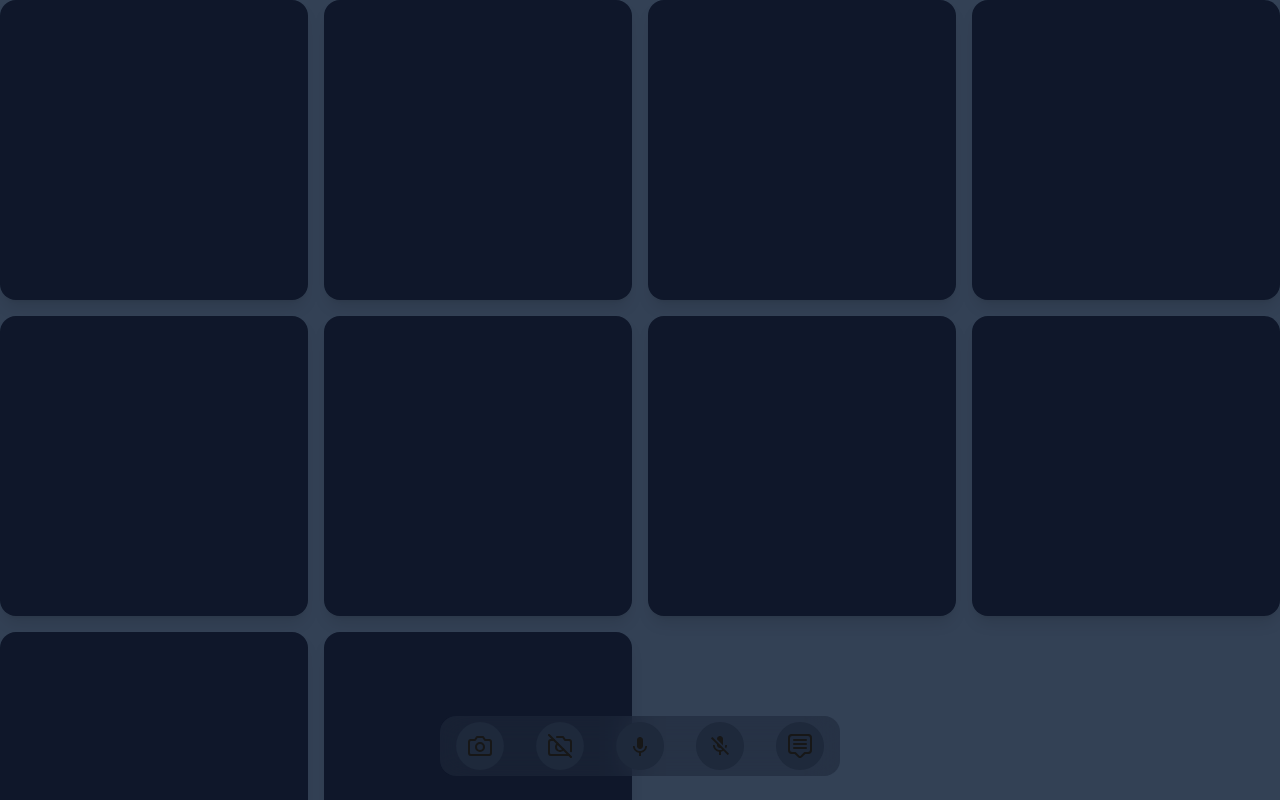
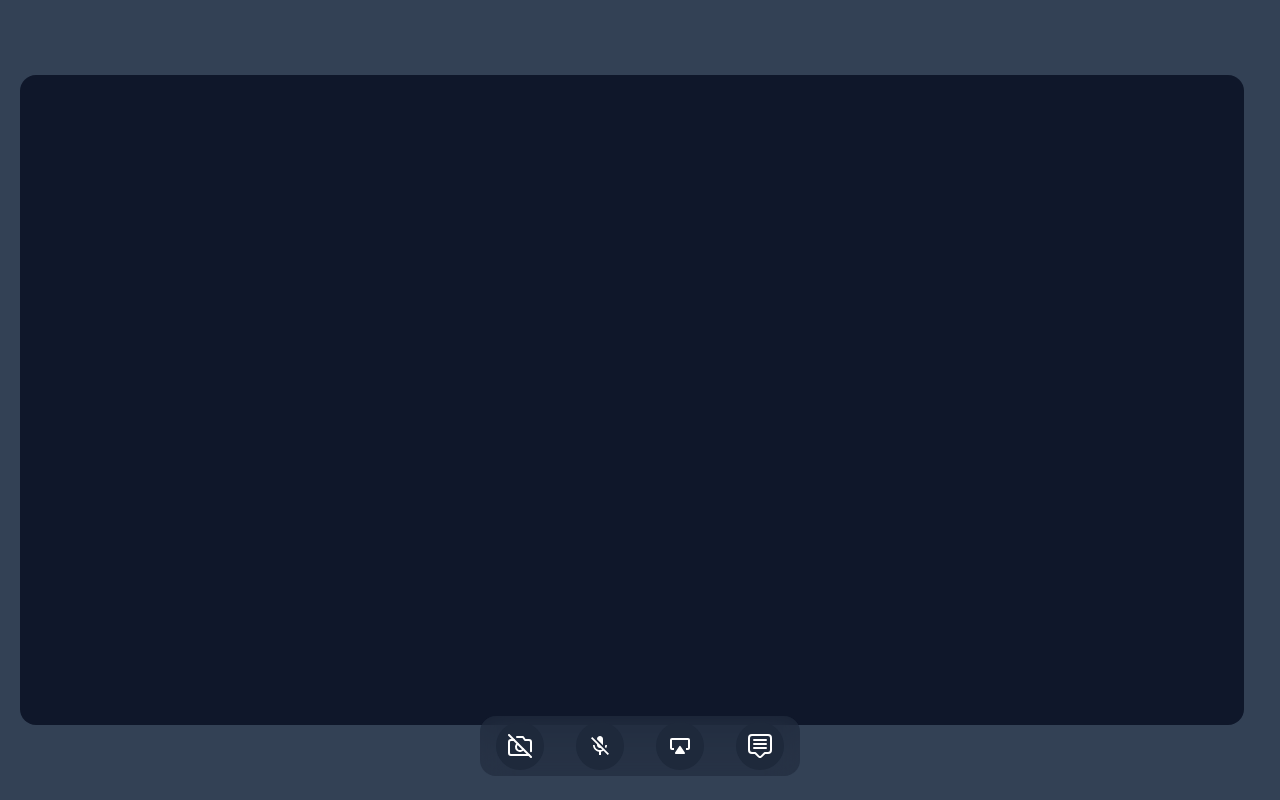
Before and after one commit to tangoctrung/tntcall, a Next.js app: page /1 in a window 1280 px wide. Built offline with nearby package versions, Linux system fonts and the light colour scheme.

Commit message:
fix ui call

```diff
--- /dev/null
+++ b/src/assets/icon/IconTV.tsx
@@ -0,0 +1,13 @@
+import React, { SVGProps } from 'react'
+
+function IconTV(props: SVGProps<SVGSVGElement>) {
+    return (
+        <svg viewBox="0 0 24 24" xmlns="http://www.w3.org/2000/svg" {...props}>
+            <title />
+            <path d="M16.88,19.47A1,1,0,0,1,16,20H8a1,1,0,0,1-.88-.53,1,1,0,0,1,0-1l4-6a1,1,0,0,1,1.66,0l4,6A1,1,0,0,1,16.88,19.47Z" fill="currentColor" />
+            <path d="M20,16H18V14h2V6H4v8H6v2H4a2,2,0,0,1-2-2V6A2,2,0,0,1,4,4H20a2,2,0,0,1,2,2v8A2,2,0,0,1,20,16Z" fill="currentColor" />
+        </svg>
+    )
+}
+
+export default IconTV
--- a/src/components/Call/CardVideo.tsx
+++ b/src/components/Call/CardVideo.tsx
@@ -2,7 +2,7 @@ import React from 'react'
 
 function CardVideo() {
     return (
-        <div className='w-full h-[300px] bg-slate-900 cursor-pointer rounded-2xl shadow-lg'></div>
+        <div className='h-full w-[300px] lg:h-[200px] lg:w-full bg-slate-900 cursor-pointer rounded-2xl shadow-lg'></div>
     )
 }
 
--- a/src/components/Call/index.tsx
+++ b/src/components/Call/index.tsx
@@ -1,42 +1,102 @@
 'use client'
-import React from 'react'
+import React, { useState } from 'react'
 import CardVideo from './CardVideo'
 import IconCamera from '@/assets/icon/IconCamera'
 import IconCameraHide from '@/assets/icon/IconCameraHide'
 import IconMic from '@/assets/icon/IconMic'
 import IconMicHide from '@/assets/icon/IconMicHide'
 import IconChat from '@/assets/icon/IconChat'
+import IconTV from '@/assets/icon/IconTV'
 
 function CallContainer() {
 
-    const classAnimation = "hover:opacity-60 transition-opacity duration-300 ease-linear";
+    const [isMic, setIsMic] = useState<boolean>(false);
+    const [isCamera, setIsCamera] = useState<boolean>(false);
+    const [isShowChat, setIsShowChat] = useState<boolean>(false);
+    const [listUser, setListUser] = useState<any[]>([]);
+    const classAnimation = "transition-all duration-300 ease-linear";
+
+    const handleDisplayCamera = () => {
+        setIsCamera(i => !i)
+    }
+    const handleDisplayMic = () => {
+        setIsMic(i => !i)
+    }
+    const handleShareScreen = () => {
+        if (listUser?.length > 0) {
+            setListUser([])
+            return;
+        }
+        setListUser([1, 2, 3, 4, 5, 6, 7, 8])
+    }
+    const handleDisplayChat = () => {
+        setIsShowChat(i => !i)
+    }
+    const handleClickOutSideChat = () => {
+        setIsShowChat(false)
+    }
+
     return (
         <div className='w-full h-full scrollbar-none overflow-hidden relative'>
-            <div className='w-full h-full overflow-scroll scrollbar-none grid gap-4 grid-cols-1 xs:grid-cols-2 md:grid-cols-3 xl:grid-cols-4'>
-                {[1, 2, 3, 4, 5, 6, 7, 8, 9, 10]?.map((item: any, index: number) => (
-                    <div key={index} className='col-span-1'>
-                        <CardVideo />
+            <div className='w-full h-full p-5 overflow-hidden flex flex-col lg:flex-row items-center'>
+                <div className={`${listUser?.length > 0 ? "w-full lg:w-[70%] xl:w-[75%]" : "w-full"} ${classAnimation} ${listUser?.length > 0 ? "h-fit" : "h-full"} lg:h-full flex items-center justify-center`}>
+                    <div className='w-full h-[200px] xs:h-[300px] sm:h-[400px] md:h-[450px] lg:h-[550px] xl:h-[650px] bg-slate-900 rounded-2xl'>
+
                     </div>
-                ))}
+                </div>
+                <div className={`flex my-4 lg:flex-col justify-center lg:justify-normal ${listUser?.length > 0 ? "w-full lg:w-[30%] xl:w-[25%] h-[200px]" : "w-0 h-0"} lg:h-full max-h-full ${classAnimation} overflow-scroll scrollbar-none ml-4`}>
+                    {listUser?.map((item: any, index: number) => (
+                        <div key={index} className='mx-2 lg:mx-0 lg:my-2 lg:w-full lg:h-[200px] w-[300px] h-full'>
+                            <CardVideo />
+                        </div>
+                    ))}
+                </div>
+                {/* {listUser && listUser?.length > 0 &&
+                    } */}
             </div>
 
             <div className='absolute left-4 right-4 bottom-6 h-[60px] flex justify-center'>
                 <div className='flex justify-between items-center bg-slate-800/60 backdrop-blur-lg h-full w-fit rounded-2xl'>
-                    <div className={`p-3 h-fit rounded-full cursor-pointer bg-slate-800 mx-4 ${classAnimation}`}>
-                        <IconCamera className='h-6 w-6' />
+                    <div
+                        className={`p-3 h-fit rounded-full cursor-pointer bg-slate-800 mx-4 hover:opacity-60 ${classAnimation}`}
+                        onClick={handleDisplayCamera}
+                    >
+                        {isCamera ?
+                            <IconCamera className='h-6 w-6 text-white' /> :
+                            <IconCameraHide className='h-6 w-6 text-white' />}
                     </div>
-                    <div className={`p-3 h-fit rounded-full cursor-pointer bg-slate-800 mx-4 ${classAnimation}`}>
-                        <IconCameraHide className='h-6 w-6' />
+                    <div
+                        className={`p-3 h-fit rounded-full cursor-pointer bg-slate-800 mx-4 hover:opacity-60 ${classAnimation}`}
+                        onClick={handleDisplayMic}
+                    >
+                        {isMic ?
+                            <IconMic className='h-6 w-6 text-white' /> :
+                            <IconMicHide className='h-6 w-6 text-white' />}
                     </div>
-                    <div className={`p-3 h-fit rounded-full cursor-pointer bg-slate-800 mx-4 ${classAnimation}`}>
-                        <IconMic className='h-6 w-6' />
+                    <div
+                        className={`p-3 h-fit rounded-full cursor-pointer bg-slate-800 mx-4 hover:opacity-60 ${classAnimation}`}
+                        onClick={handleShareScreen}
+                    >
+                        <IconTV className='h-6 w-6 text-white' />
                     </div>
-                    <div className={`p-3 h-fit rounded-full cursor-pointer bg-slate-800 mx-4 ${classAnimation}`}>
-                        <IconMicHide className='h-6 w-6' />
+                    <div
+                        className={`p-3 h-fit rounded-full cursor-pointer bg-slate-800 mx-4 hover:opacity-60 ${classAnimation}`}
+                        onClick={handleDisplayChat}
+                    >
+                        <IconChat className='h-6 w-6 text-white' />
                     </div>
-                    <div className={`p-3 h-fit rounded-full cursor-pointer bg-slate-800 mx-4 ${classAnimation}`}>
-                        <IconChat className='h-6 w-6' />
-                    </div>
+                </div>
+            </div>
+
+            <div>
+                <div
+                    className={`w-full h-full fixed top-0 left-0 opacity-0 z-10 ${isShowChat ? "block" : "hidden"}`}
+                    onClick={handleClickOutSideChat}
+                >
+
+                </div>
+                <div className={`w-[90%] xs:w-[400px] h-[calc(100%-32px)] fixed z-[11] top-4 rounded-2xl backdrop-blur-md bg-slate-800/60 ${classAnimation} ${isShowChat ? "right-4" : "right-[-400px]"}`}>
+
                 </div>
             </div>
         </div>
```
